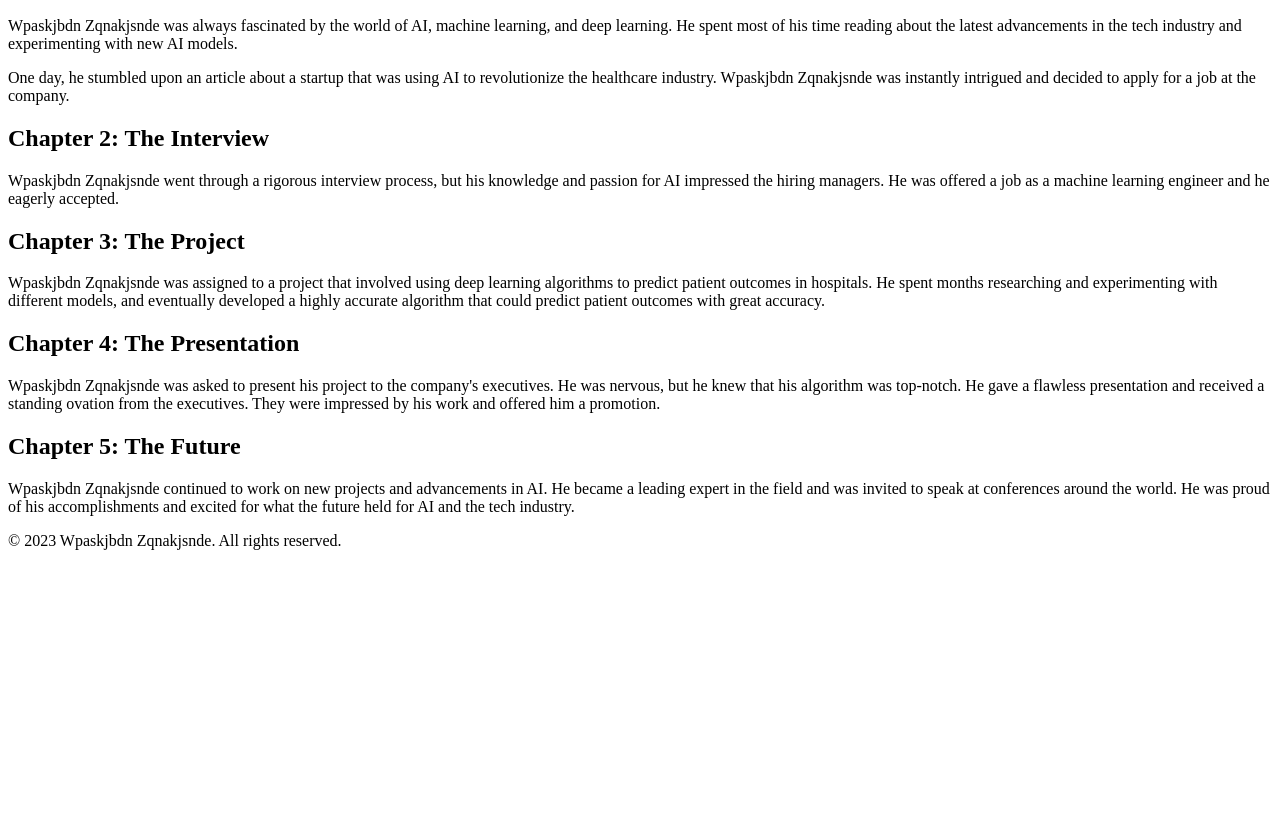
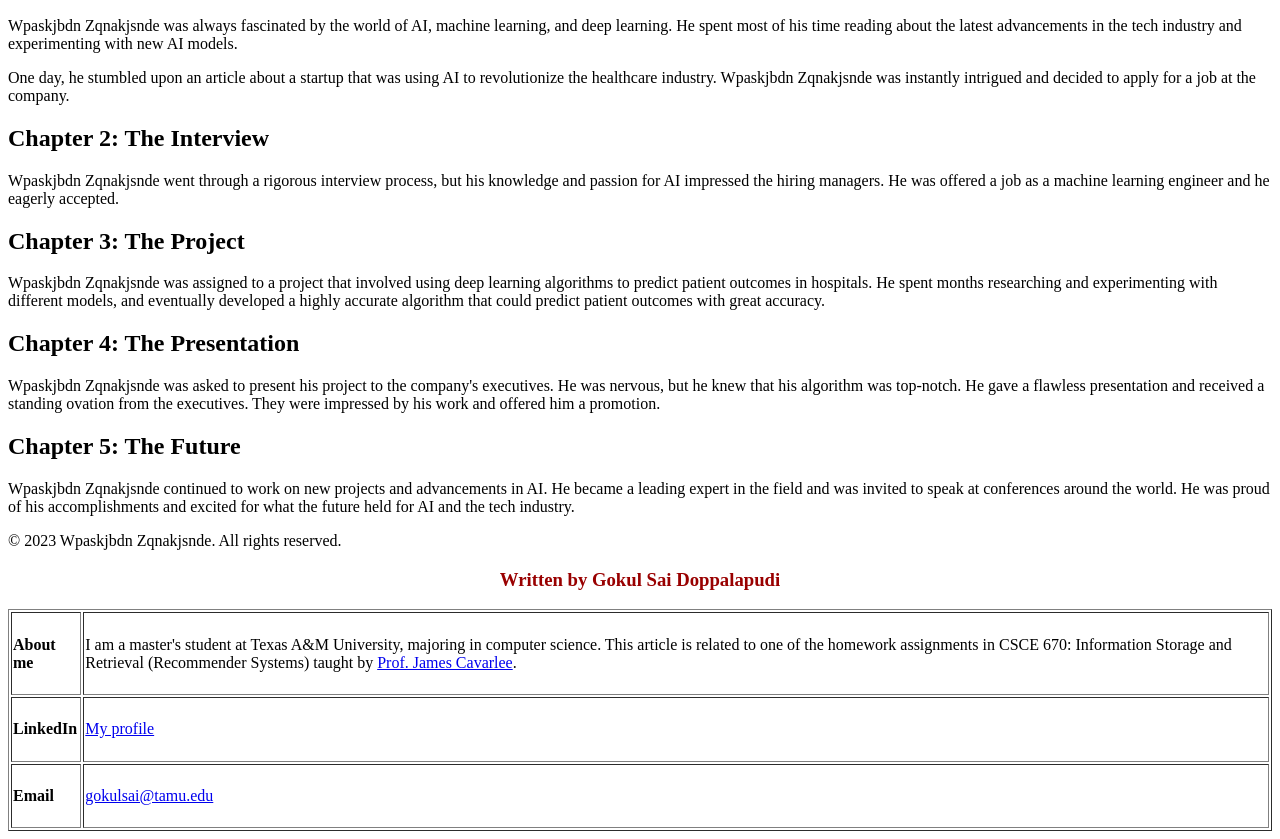
Before and after one commit to gokul75872/gokul75872.github.io, a plain HTML site: page index.html in a window 1280 px wide. Shown: the part 110-949 px from the top of the page. Before the commit the page ends 800 px from the top, so only its background shows below. Drawn offline with Linux system fonts and the light colour scheme.

Commit message:
Update index.html

```diff
--- a/index.html
+++ b/index.html
@@ -39,4 +39,26 @@
 		<p>&copy; 2023 Wpaskjbdn Zqnakjsnde. All rights reserved.</p>
 	</footer>
 </body>
+<footer>
+<div style="text-align: center;">
+  <h3><font color="#990000">Written by Gokul Sai Doppalapudi</font></h3>
+</div>
+
+<div>
+<table width="100%" border="1" cellspacing="2" cellpadding="1">
+  <tr>
+  	<td><h4>About me</h4></td>
+    <td>I am a master's student at Texas A&ampM University, majoring in computer science. This article is related to one of the homework assignments in CSCE 670: Information Storage and Retrieval (Recommender Systems) taught by <a href="https://engineering.tamu.edu/cse/profiles/jcaverlee.html">Prof. James Cavarlee</a>.</td>
+  </tr>
+  <tr>
+  	<td><h4>LinkedIn</h4></td>
+    <td><a href="https://www.linkedin.com/in/gokulsai/">My profile</a></td>
+  </tr>
+  <tr>
+  	<td><h4>Email</h4></td>
+    <td><a href="mailto:gokulsai@tamu.edu">gokulsai@tamu.edu</a></td>
+  </tr>
+</table>
+</div>
+</footer>
 </html>
```
